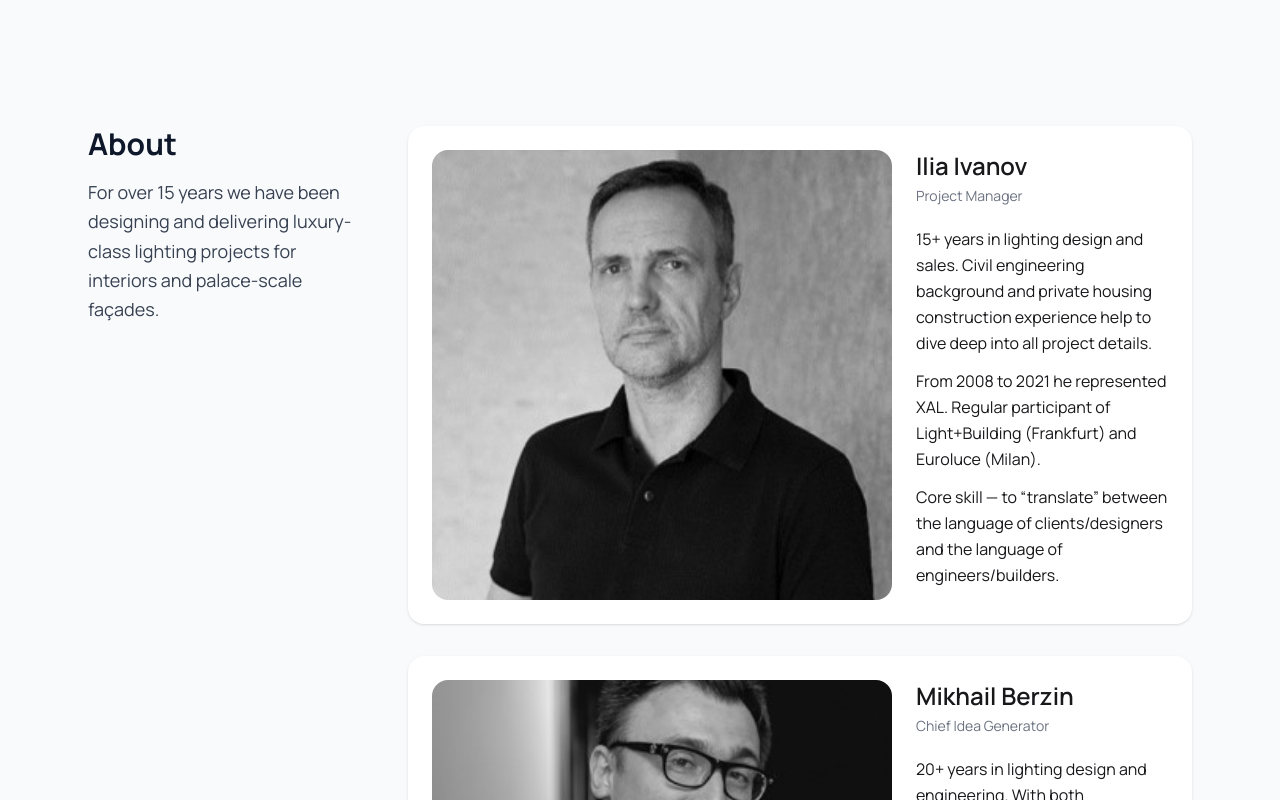
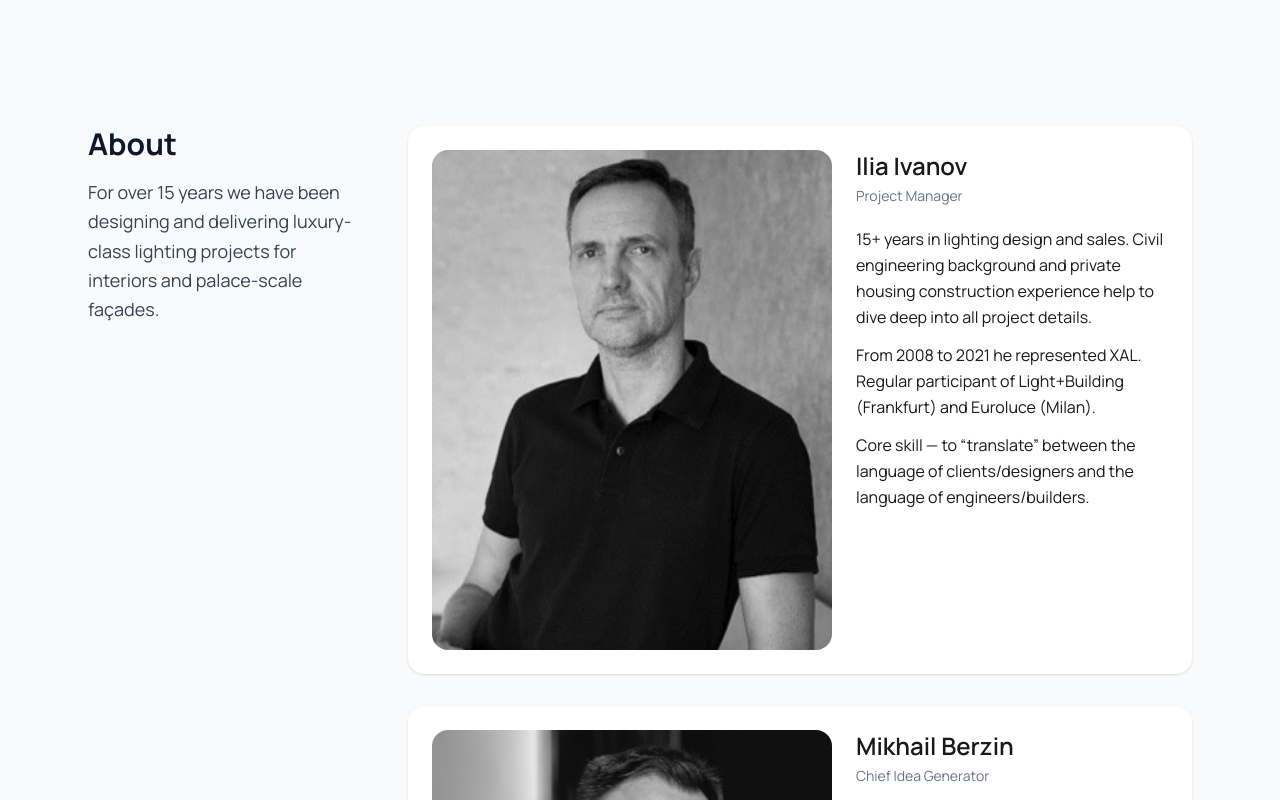
Before and after one commit to ilyaivanov239-rgb/GFLight, a Next.js app: page /en in a window 1280 px wide. Shown: the part 3300-4100 px from the top of the page. Built offline with nearby package versions, Linux system fonts and the light colour scheme.

Commit message:
Update page.tsx

```diff
--- a/app/[lang]/page.tsx
+++ b/app/[lang]/page.tsx
@@ -435,10 +435,10 @@ export default function Page() {
             {PEOPLE.map((p) => (
               <article
   key={p.id}
-  className="grid md:grid-cols-[460px,1fr] items-stretch gap-6 bg-white text-zinc-900 rounded-2xl p-5 md:p-6 shadow"
+  className="grid md:grid-cols-[400px,1fr] gap-6 bg-white text-zinc-900 rounded-2xl p-5 md:p-6 shadow"
 >
-  {/* Фото: строгая обрезка внутри скругления */}
-  <figure className="relative w-full aspect-[3/4] md:aspect-auto md:h-full overflow-hidden rounded-2xl">
+  {/* Фото: одинаковое окно и одинаковый кроп для всех */}
+  <figure className="relative w-full aspect-[4/5] overflow-hidden rounded-2xl">
     <img
       src={p.photo}
       alt={`${getName(p, lang)}, ${getRole(p, lang)}`}
@@ -449,8 +449,8 @@ export default function Page() {
     />
   </figure>
 
-  {/* Текстовая часть */}
-  <div className="h-full">
+  {/* Текст */}
+  <div>
     <h3 className="text-2xl font-semibold mb-1">{getName(p, lang)}</h3>
     <div className="text-sm text-gray-500 mb-5">{getRole(p, lang)}</div>
 
@@ -461,6 +461,7 @@ export default function Page() {
     ))}
   </div>
 </article>
+
 
             ))}
           </div>
```
